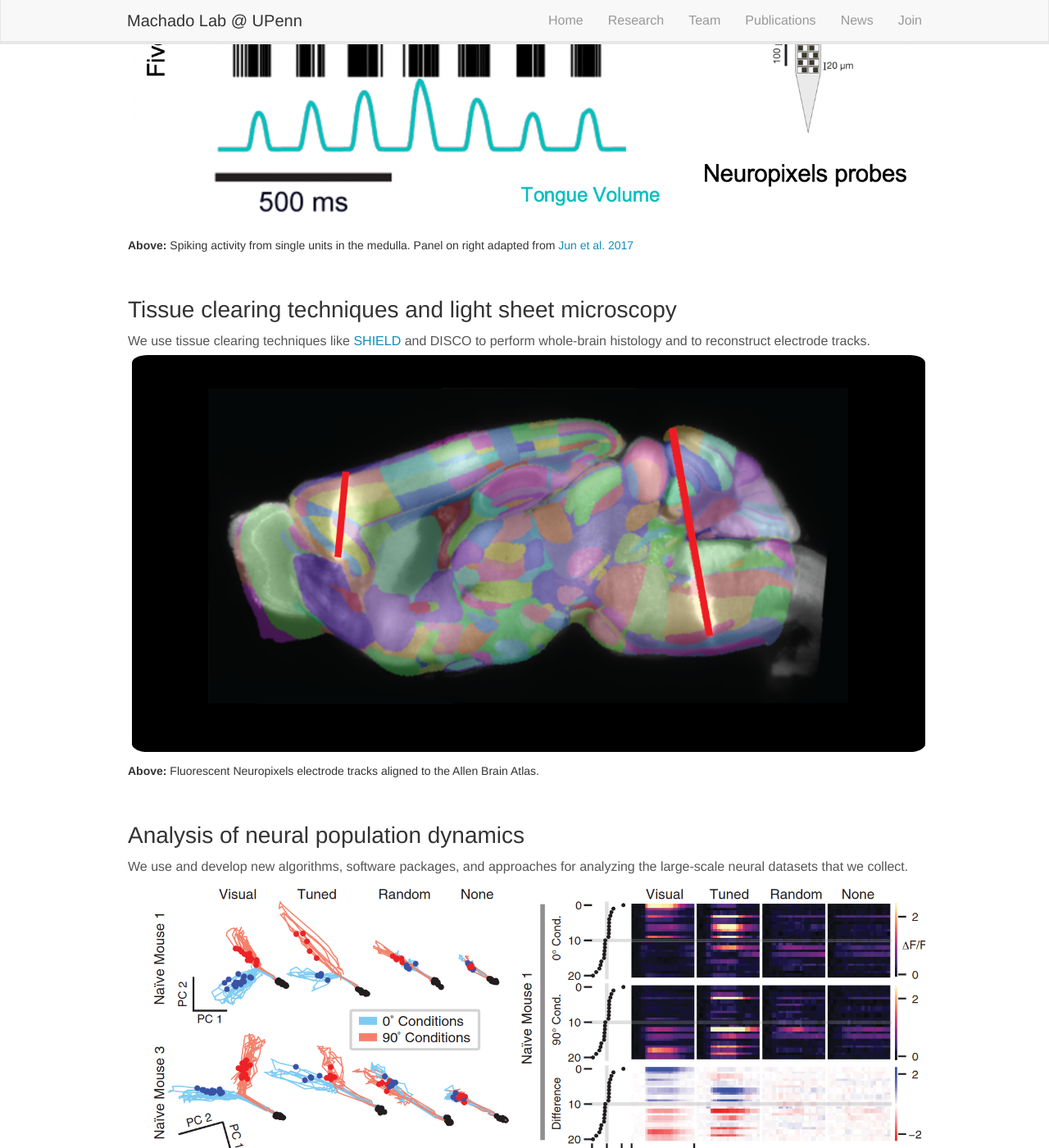
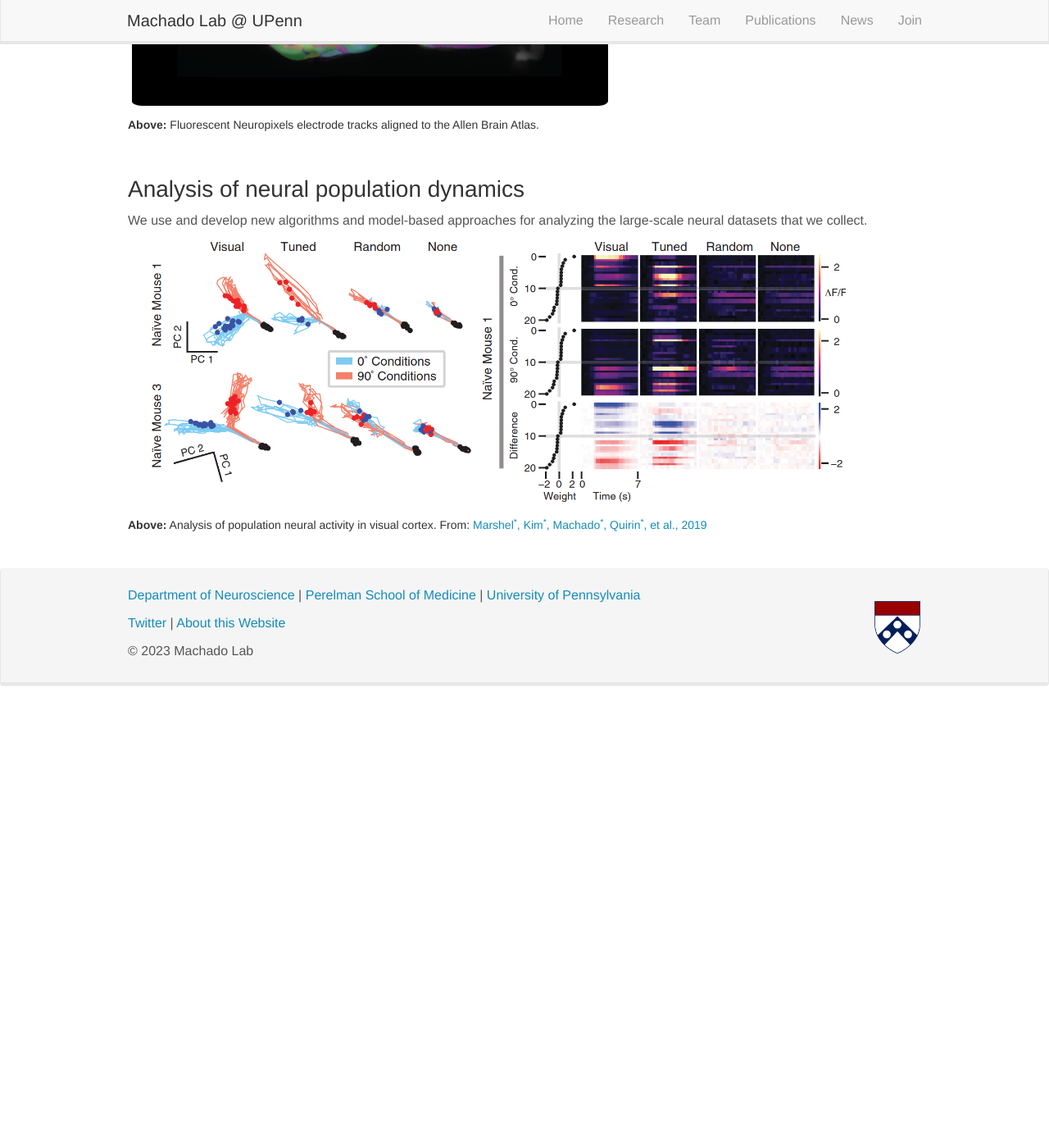
Before and after one commit to machado-lab-code/machado-lab-code, a Jekyll site: the page built from _pages/research.md, in a window 1280 px wide and 1400 px high, scrolled down 2512 px. Shown: the whole window at 82% size. Built offline with Jekyll 4.4.1, drawn with Linux system fonts in a browser that asks for light colours; nearby versions of some CDN libraries; after the commit the page ends 3370 px from its top, so only the background shows below that; some of the changed text lies outside the part shown.

Commit message:
text edits, trying to fix analytics

```diff
--- a/_includes/analytics.html
+++ b/_includes/analytics.html
@@ -1,3 +1,5 @@
+
+<!-- Google tag (gtag.js) -->
 <script async src="https://www.googletagmanager.com/gtag/js?id=G-SKB1282QMR"></script>
 <script>
   window.dataLayer = window.dataLayer || [];
--- a/_includes/head.html
+++ b/_includes/head.html
@@ -8,8 +8,6 @@
   <link rel="canonical" href="{{ page.url | replace:'index.html','' | prepend: site.baseurl | prepend: site.url }}">
 <link rel="shortcut icon" type ="image/x-icon" href="{{ site.url }}{{ site.baseurl }}/images/favicon.png">
 
-{% if jekyll.environment == 'production' %}
 {% include analytics.html %}
-{% endif %}
 
 </head>
--- a/_pages/research.md
+++ b/_pages/research.md
@@ -14,7 +14,7 @@ The Machado lab develops and deploys neural recording techniques to study how ci
 
 Past studies have shown that many parallel pathways that arise in different regions across the brain are each involved in driving specific movements. But until recently, it was difficult to study how these parallel pathways interact each with other on a moment-to-moment basis to produce behavior. This is because it was not straightforward to simultaneously record from large numbers of neurons in distinct regions. Thanks to recent advances in neural recording technology, we are now able to simultaneously measure the commands sent by different brain areas during different kinds of movements. This lets us study how motor command syntax might change as a function of changing brain state (e.g. with thirst or arousal), or as a consequence of neurodegenerative disease.
 
-![A mouse licking]({{ site.url }}{{ site.baseurl }}/images/researchpic/behavior.gif){: style="width: 100%; float: center; margin: 5px"}
+![A mouse licking]({{ site.url }}{{ site.baseurl }}/images/researchpic/behavior.gif){: style="width: 70%; float: center; margin: 5px"}
 ###### **Above:** A mouse licking in different directions as viewed from below. From: [Kauvar<sup>*</sup> and Machado<sup>*</sup>, 2020](http://timmachado.com/papers/Kauvar-Machado-2020.pdf)
 
 <br><br><br>
@@ -22,26 +22,26 @@ Past studies have shown that many parallel pathways that arise in different regi
 # We study brainwide circuits using [brainwide recording techniques](http://timmachado.com/papers/Machado-Kauvar-2022.pdf).
 
 ### Optoencephalography (widefield Ca<sup>2+</sup> imaging and COSMOS)
-We use [COSMOS](http://timmachado.com/papers/Machado-Kauvar-2022.pdf), a single-photon imaging technique to measure neural activity from across the curved surface of mouse dorsal cortex. <br>
-![COSMOS]({{ site.url }}{{ site.baseurl }}/images/researchpic/cosmos.gif){: style="width: 100%; float: center; margin: 5px"}
+We use [COSMOS](http://timmachado.com/papers/Machado-Kauvar-2022.pdf), a single-photon imaging technique, to measure neural activity from across the curved surface of mouse dorsal cortex. <br>
+![COSMOS]({{ site.url }}{{ site.baseurl }}/images/researchpic/cosmos.gif){: style="width: 70%; float: center; margin: 5px"}
 ###### **Above:** Representative data obtained on a COSMOS microscope. From: [Kauvar<sup>*</sup> and Machado<sup>*</sup>, 2020](http://timmachado.com/papers/Kauvar-Machado-2020.pdf)
 <br>
 
 ### Large-scale electrophysiology (Neuropixels)
 We use multielectrode arrays called Neuropixels to simultaneously record from hundreds of neurons.
 <br>
-![Brainstem spikes]({{ site.url }}{{ site.baseurl }}/images/researchpic/npix.png){: style="width: 100%; float: center; margin: 5px"}
+![Brainstem spikes]({{ site.url }}{{ site.baseurl }}/images/researchpic/npix.png){: style="width: 60%; float: center; margin: 5px"}
 ###### **Above:** Spiking activity from single units in the medulla. Panel on right adapted from [Jun et al. 2017](https://doi.org/10.1038/nature24636)
 <br>
 
 ### Tissue clearing techniques and light sheet microscopy
 We use tissue clearing techniques like [SHIELD](https://doi.org/10.1038/nbt.4281) and DISCO to perform whole-brain histology and to reconstruct electrode tracks.
-![Cleared brain]({{ site.url }}{{ site.baseurl }}/images/carousel/interareal_nt.png){: style="width: 100%; float: center; margin: 5px"}
+![Cleared brain]({{ site.url }}{{ site.baseurl }}/images/carousel/interareal_nt.png){: style="width: 60%; float: center; margin: 5px"}
 ###### **Above:** Fluorescent Neuropixels electrode tracks aligned to the Allen Brain Atlas.
 <br>
 
 ### Analysis of neural population dynamics
-We use and develop new algorithms, software packages, and approaches for analyzing the large-scale neural datasets that we collect.
-![Analysis]({{ site.url }}{{ site.baseurl }}/images/researchpic/analysis.png){:style="width: 100%; float: center; margin: 5px"}
+We use and develop new algorithms and model-based approaches for analyzing the large-scale neural datasets that we collect.
+![Analysis]({{ site.url }}{{ site.baseurl }}/images/researchpic/analysis.png){:style="width: 90%; float: center; margin: 5px"}
 ###### **Above:** Analysis of population neural activity in visual cortex. From: [Marshel<sup>*</sup>, Kim<sup>*</sup>, Machado<sup>*</sup>, Quirin<sup>*</sup>, et al., 2019](http://timmachado.com/papers/Marshel-Kim-Machado-Quirin-2019.pdf)
 <br>
```
Also changed, not shown: other parts of _pages/research.md (+1 -1 lines), _pages/home.md (+2 -2 lines).
